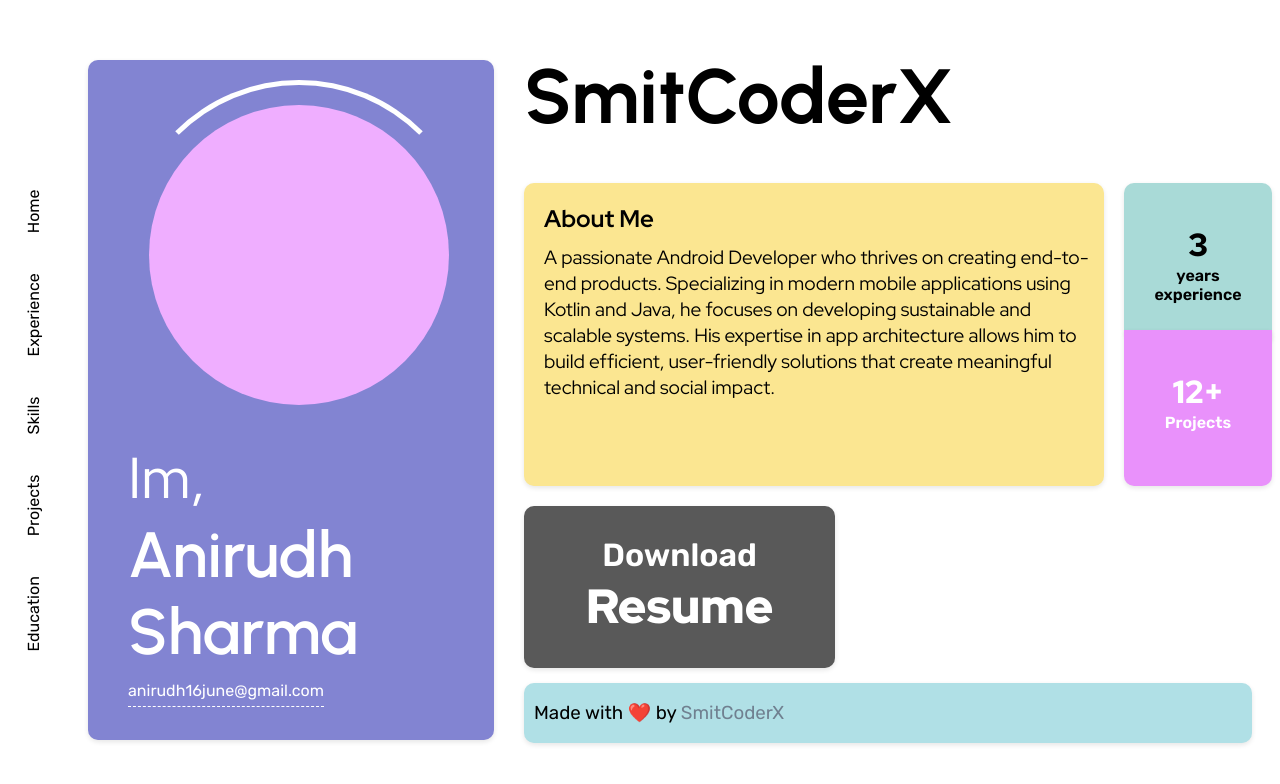
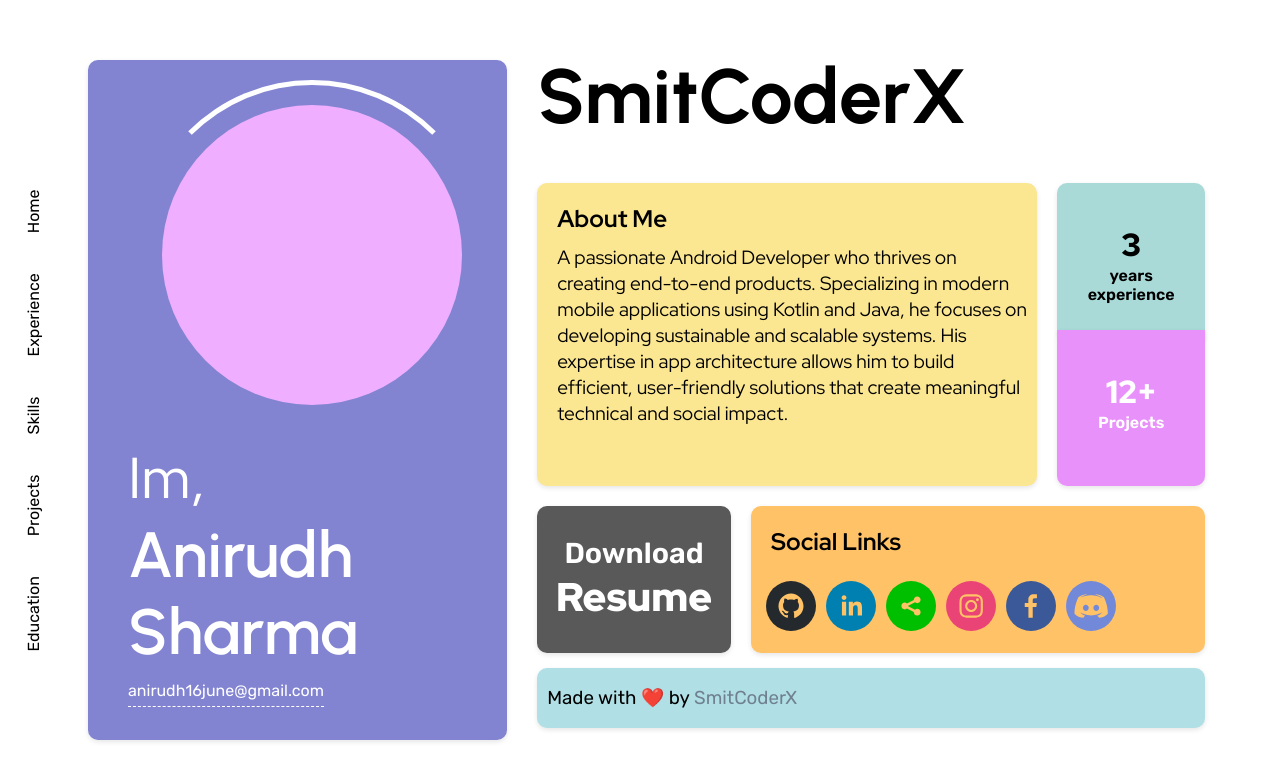
Before and after one commit to SmitCoderX/portfpolio, a React (Create React App) app: page / in a window 1280 px wide. Shown: the top 784 px of the page. Built offline with nearby package versions, Linux system fonts and the light colour scheme; no server answers; a web font is replaced by a local one.

Commit message:
Added Social Icons

```diff
--- a/package.json
+++ b/package.json
@@ -11,6 +11,7 @@
     "react-dom": "^18.3.1",
     "react-router-dom": "^6.24.0",
     "react-scripts": "^5.0.1",
+    "react-social-icons": "^6.16.0",
     "styled-components": "^6.1.11",
     "web-vitals": "^2.1.4"
   },
--- a/src/components/home/Home.js
+++ b/src/components/home/Home.js
@@ -2,6 +2,13 @@ import React, { useState, useEffect } from 'react';
 import Card from './Card';
 import './home.css';
 import { Link } from 'react-router-dom';
+import 'react-social-icons/github';
+import 'react-social-icons/linkedin';
+import 'react-social-icons/x';
+import 'react-social-icons/instagram';
+import 'react-social-icons/facebook';
+import 'react-social-icons/discord';
+import { SocialIcon } from 'react-social-icons';
 
 function Home() {
   const texts = ['SmitCoderX', 'Android Developer', 'Portfolio'];
@@ -71,6 +78,43 @@ function Home() {
               </h2>
             </Link>
           </div>
+
+          <div className="social">
+            <h3 className="social-heading">Social Links</h3>
+            <div className="social-platform">
+              <SocialIcon
+                className="social-icon"
+                url="https://github.com/SmitCoderX"
+                target="_blank"
+              />
+              <SocialIcon
+                className="social-icon"
+                url="https://linkedin.com/in/SmitCoderX"
+                target="_blank"
+              />
+              <SocialIcon
+                className="social-icon"
+                url="https://x.com/anirudh16june"
+                target="_blank"
+              />
+              <SocialIcon
+                className="social-icon"
+                url="https://instagram.com/anirudh_16_sharma"
+                target="_blank"
+              />
+              <SocialIcon
+                className="social-icon"
+                url="https://facebook.com/anirudh.sharma.3538039"
+                target="_blank"
+              />
+              <SocialIcon
+                className="social-icon"
+                network="discord"
+                url="https://discordapp.com/users/655776418722217994/"
+                target="_blank"
+              />
+            </div>
+          </div>
         </div>
 
         <div className="made-card">
--- a/src/components/home/home.css
+++ b/src/components/home/home.css
@@ -27,7 +27,6 @@
   display: flex;
   flex-direction: column;
   margin-left: 20px;
-  margin-right: -20px;
   margin-bottom: 10px;
 }
 
@@ -82,7 +81,7 @@
 }
 
 .yoe:hover {
-  box-shadow: 0 12px 20px #a9dad7;
+  box-shadow: 0 0px 12px #a9dad7;
 }
 
 
@@ -160,6 +159,12 @@
   transition: opacity 0.5s ease-in-out;
 }
 
+.second-row {
+  display: flex;
+  flex-direction: row;
+  width: auto;
+}
+
 .card-resume {
   background-color: #595959;
   margin-top: 10px;
@@ -172,8 +177,7 @@
 }
 
 .card-resume:hover {
-  box-shadow: 0 12px 20px #595959;
-
+  box-shadow: 0 8px 15px #595959;
 }
 
 .card-resume h2 {
@@ -188,7 +192,7 @@
   font-optical-sizing: auto;
   font-weight: bolder;
   font-style: normal;
-  font-size: 3rem;
+  font-size: 2.5rem;
   color: white;
 }
 
@@ -197,13 +201,51 @@
   font-optical-sizing: auto;
   font-weight: 600;
   font-style: normal;
-  font-size: 2rem;
+  font-size: 1.8rem;
   color: white;
 }
 
 .resume-link {
   text-decoration: none;
 }
+
+.social {
+  background-color: #ffc266;
+  margin-top: 10px;
+  margin-left: 20px;
+  width: 100%;
+  text-align: center;
+  padding: 10px;
+  border-radius: 10px;
+  box-shadow: 0 2px 5px rgba(0, 0, 0, 0.1);
+  transition: box-shadow 0.3s ease-in-out;
+}
+
+.social:hover {
+  box-shadow: 0 8px 15px rgba(0, 0, 0, 0.2);
+}
+
+.social-heading {
+  text-align: start;
+  color: black;
+  margin-top: 10px;
+  margin-left: 10px;
+  font-family: "Red Hat Display", sans-serif;
+  font-weight: bold;
+  font-size: 1.5rem;
+}
+
+.social-platform {
+  display: flex;
+  flex-direction: row;
+  width: auto;
+}
+
+.social-icon {
+  margin-left: 5px;
+  margin-right: 5px;
+}
+
 
 .made-card {
   background-color: powderblue;
@@ -247,8 +289,6 @@
   width: 50%; /* Underline covers 50% width on hover */
 }
 
-
-
 /* Move-in animation */
 @keyframes moveIn {
   0% {
@@ -288,13 +328,13 @@
   box-shadow: 0 2px 5px rgba(0, 0, 0, 0.1);
   margin-top: -10px;
   margin-bottom: 10px;
-  width: 35rem; /* Set width to 40% */
+  width: 30rem; /* Set width to 40% */
   height: auto;
   transition: box-shadow 0.3s ease-in-out;
 }
 
 .about-me-card:hover {
-  box-shadow: 0 30px 50px #fbe691;
+  box-shadow: 0 8px 15px rgba(0, 0, 0, 0.2);
 }
 
 
```
Also changed, not shown: 1 other file (tests, documents, lock files or other folders).
